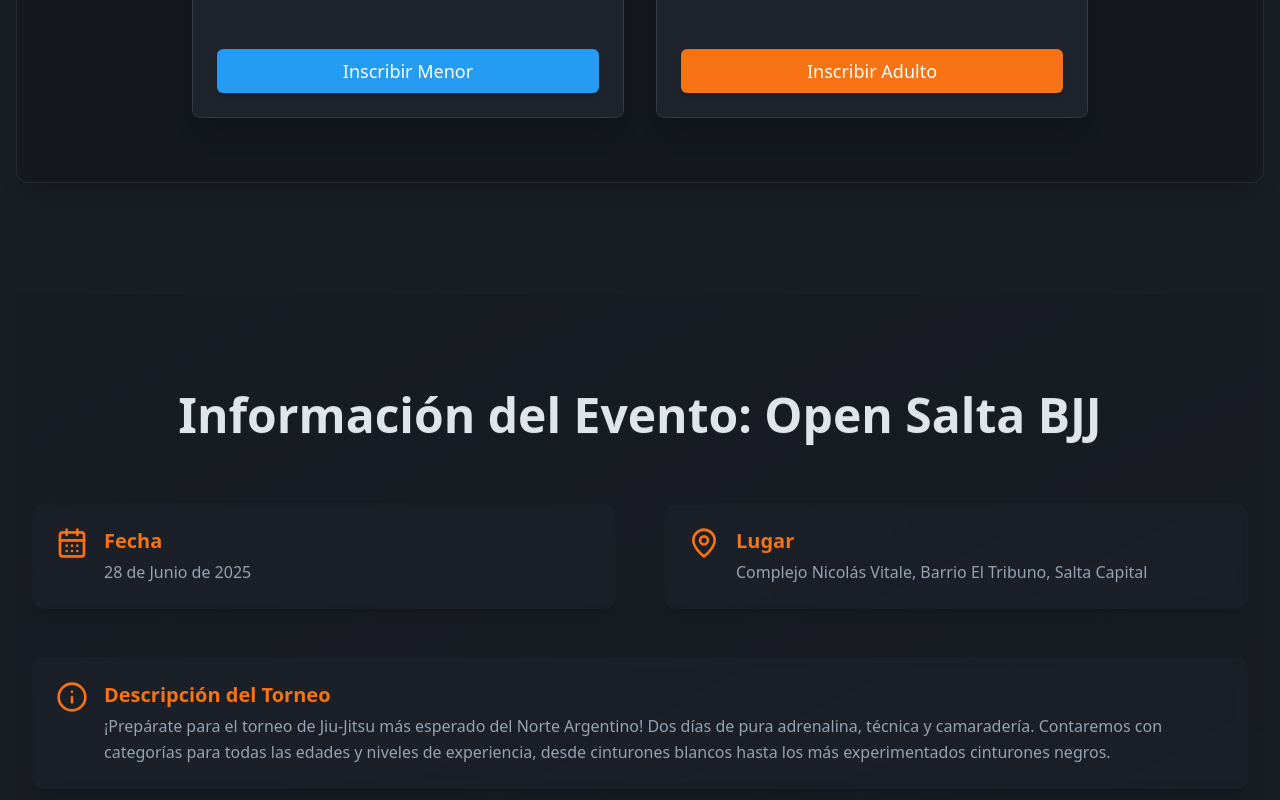
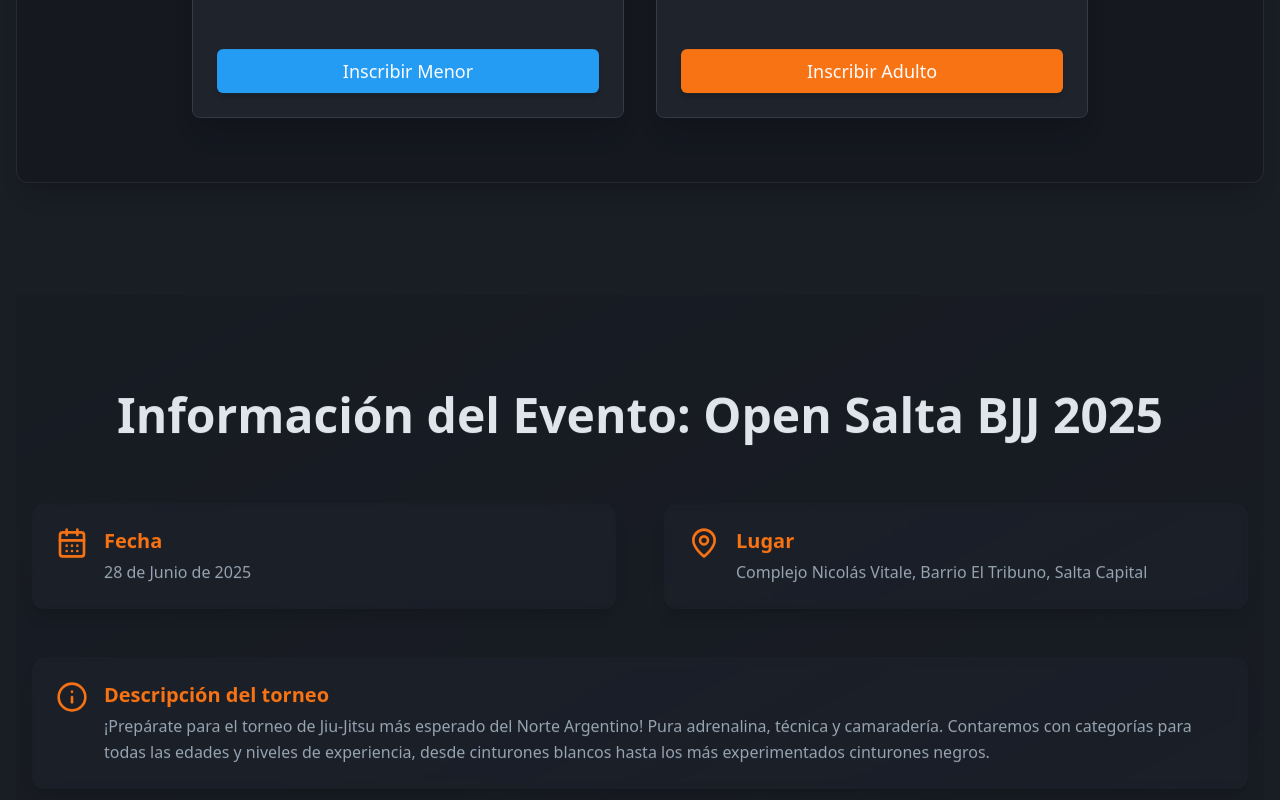
Before and after one commit to ronin22/open-salta-web, a React (Vite) app: page / in a window 1280 px wide. Shown: the part 1116-1916 px from the top of the page. Built offline with nearby package versions, Linux system fonts and the light colour scheme; no server answers; the database is empty.

Commit message:
wip: homepage - event info

```diff
--- a/src/components/home/EventInfoSection.jsx
+++ b/src/components/home/EventInfoSection.jsx
@@ -1,20 +1,11 @@
-import React, {useState} from 'react';
-import {Banknote, CalendarDays, Info, Landmark as LandmarkIcon, MapPin} from 'lucide-react';
+import React from 'react';
+import {CalendarDays, Info, MapPin} from 'lucide-react';
 import {motion} from 'framer-motion';
-import {Card, CardContent, CardHeader, CardTitle} from '@/components/ui/card';
 
 const iconVariants = {
 	hover: {scale: 1.1, rotate: 5},
 	tap: {scale: 0.95}
 };
-
-const EventInfoSection = () => {
-	const [eventDetails, setEventDetails] = useState({
-		date: "28 de Junio de 2025",
-		location: "Complejo Nicolás Vitale, Barrio El Tribuno, Salta Capital",
-		description: "¡Prepárate para el torneo de Jiu-Jitsu más esperado del Norte Argentino! Dos días de pura adrenalina, técnica y camaradería. Contaremos con categorías para todas las edades y niveles de experiencia, desde cinturones blancos hasta los más experimentados cinturones negros.",
-		tournamentName: "Open Salta BJJ"
-	});
 
 const InfoItem = ({icon: Icon, title, content}) => (
 	<motion.div
@@ -32,6 +23,7 @@ const EventInfoSection = () => {
 	</motion.div>
 );
 
+const EventInfoSection = () => {
 	return (
 		<section id="event-info" className="py-16 md:py-24 bg-gradient-to-br from-background to-background/80">
 			<div className="container mx-auto px-4">
@@ -41,12 +33,14 @@ const EventInfoSection = () => {
 					animate={{opacity: 1, y: 0}}
 					transition={{duration: 0.6}}
 				>
-					Información del Evento: {eventDetails.tournamentName}
+					Información del Evento: Open Salta BJJ 2025
 				</motion.h2>
 
 				<div className="grid md:grid-cols-2 gap-8 md:gap-12 mb-16">
-						<InfoItem icon={CalendarDays} title="Fecha" content={eventDetails.date}/>
-						<InfoItem icon={MapPin} title="Lugar" content={eventDetails.location}/>
+					<InfoItem icon={CalendarDays} title="Fecha" content="28 de Junio de 2025"/>
+					<a href="https://maps.app.goo.gl/FA8Ro6Ff2TymydHD9" target="_blank" rel="noreferrer">
+						<InfoItem icon={MapPin} title="Lugar" content="Complejo Nicolás Vitale, Barrio El Tribuno, Salta Capital"/>
+					</a>
 					<motion.div
 						className="md:col-span-2 flex items-start space-x-4 p-6 bg-card/60 backdrop-blur-sm rounded-xl shadow-lg hover:shadow-primary/30 transition-shadow duration-300"
 						whileHover="hover"
@@ -56,8 +50,12 @@ const EventInfoSection = () => {
 							<Info size={32}/>
 						</motion.div>
 						<div>
-								<h3 className="text-xl font-semibold text-primary mb-1">Descripción del Torneo</h3>
-								<p className="text-muted-foreground leading-relaxed">{eventDetails.description}</p>
+							<h3 className="text-xl font-semibold text-primary mb-1">Descripción del torneo</h3>
+							<p className="text-muted-foreground leading-relaxed">
+								¡Prepárate para el torneo de Jiu-Jitsu más esperado del Norte Argentino! Pura adrenalina,
+								técnica y camaradería. Contaremos con categorías para todas las edades y niveles de experiencia, desde
+								cinturones blancos hasta los más experimentados cinturones negros.
+							</p>
 						</div>
 					</motion.div>
 				</div>
--- a/src/components/home/HeroSection.jsx
+++ b/src/components/home/HeroSection.jsx
@@ -38,7 +38,7 @@ const HeroSection = () => {
           className="text-xl md:text-2xl text-gray-300 mb-10 max-w-3xl mx-auto"
           variants={fadeIn(0.4, 20)}
         >
-          Nueva edicion del clasico del NOA
+          Nueva edición del clásico del NOA
         </motion.p>
         <motion.div variants={fadeIn(0.6)}>
           <Button asChild size="lg" className="bg-primary hover:bg-primary/90 text-primary-foreground px-10 py-6 text-lg font-semibold rounded-lg shadow-lg transform hover:scale-105 transition-transform">
```
Lines whose indentation alone changed are shown as unchanged.
